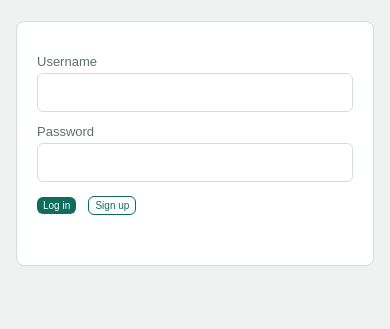
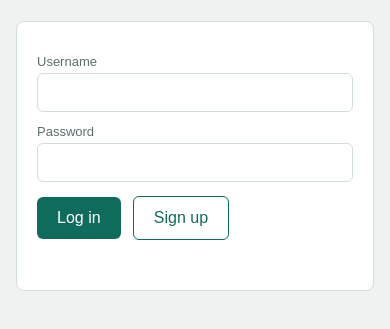
Before and after one commit to rajaahmadehsan-bit/taskmate-release-lab, a plain HTML site: page index.html in a window 390 px wide. Shown: the part 101-430 px from the top of the page. Drawn offline with Linux system fonts and the light colour scheme.

Commit message:
Fix login button on mobile devices

```diff
--- a/index.html
+++ b/index.html
@@ -2,7 +2,7 @@
 <html lang="en">
 <head>
 <meta charset="UTF-8">
-<!-- HOTFIX v1.0.1: add the viewport meta tag on the next line -->
+<meta name="viewport" content="width=device-width, initial-scale=1">
 <title>Student Task Manager</title>
 <style>
   :root { --bg:#eef2f1; --card:#ffffff; --ink:#1d2b2a; --muted:#5d6f6d; --accent:#0f6b5c; --danger:#b3382c; --line:#d3dedc; }
@@ -16,7 +16,7 @@
   input[type=text], input[type=password] { width:100%; padding:10px; border:1px solid var(--line); border-radius:6px; font-size:15px; }
   button { font-family:Arial,sans-serif; cursor:pointer; border:0; border-radius:6px; background:var(--accent); color:#fff; }
   /* v1.0.0 login buttons are small (this is the mobile bug fixed in v1.0.1) */
-  .auth-btn { padding:3px 6px; font-size:10px; margin:14px 8px 0 0; }
+  .auth-btn { padding:12px 20px; font-size:16px; margin:14px 8px 0 0; }
   .alt { background:#fff; color:var(--accent); border:1px solid var(--accent); }
   #msg { font-family:Arial,sans-serif; font-size:13px; min-height:18px; margin-top:12px; }
   .err { color:var(--danger); } .ok { color:var(--accent); }
```
